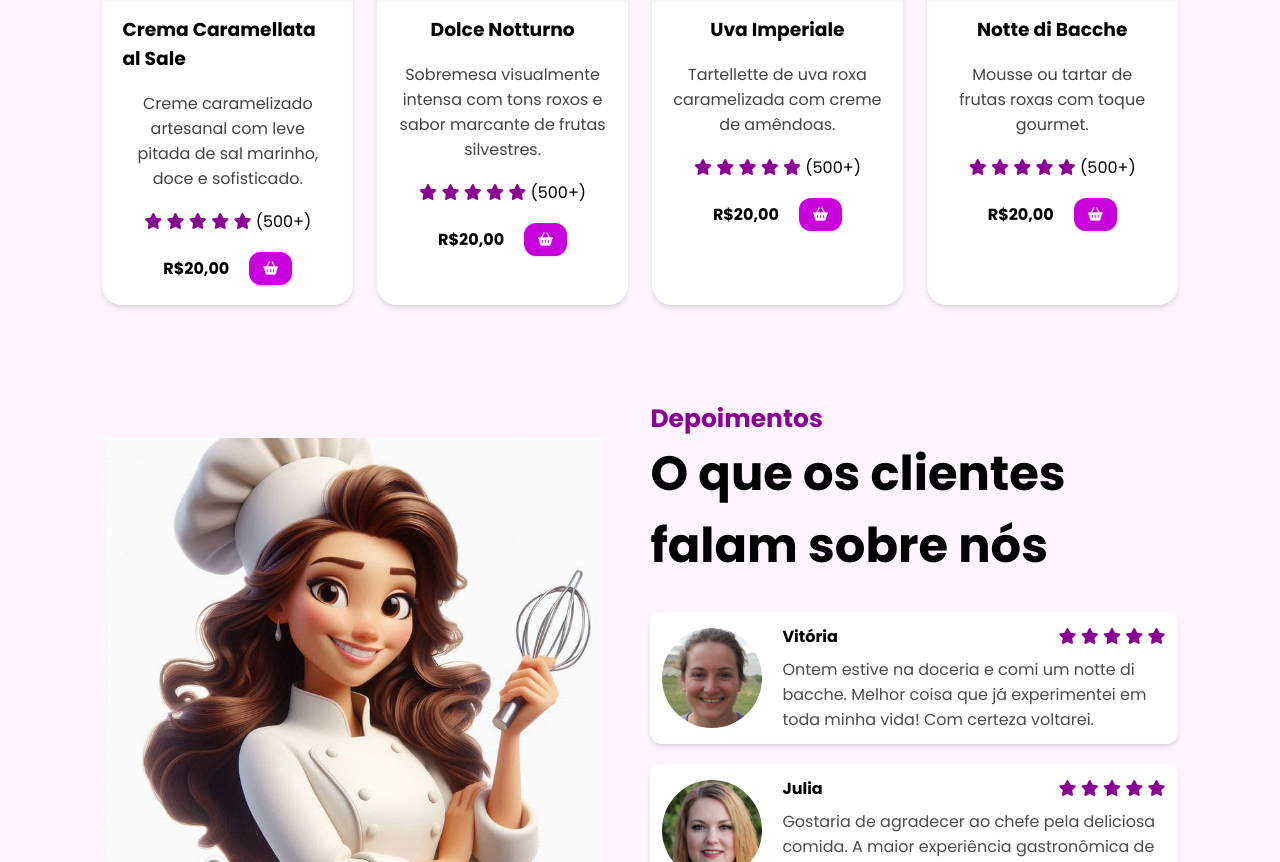
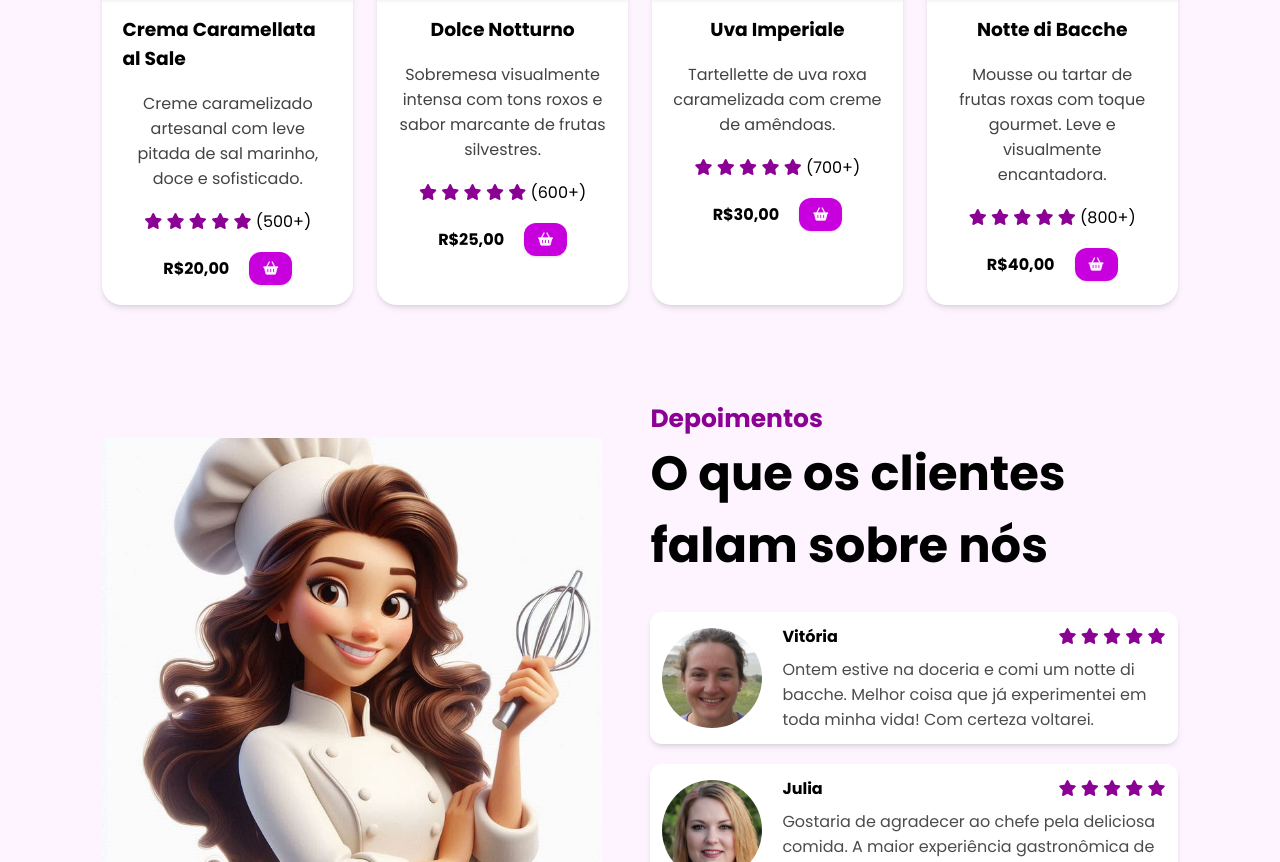
Before and after one commit to JuliaLepiscopo/atelier-douce, a website built with Vite: page index.html in a window 1280 px wide. Shown: the part 1279-2141 px from the top of the page. Built offline with nearby package versions, Linux system fonts and the light colour scheme.

Commit message:
Finish page

```diff
--- a/index.html
+++ b/index.html
@@ -168,11 +168,11 @@
                         <i class="fa-solid fa-star"></i>
                         <i class="fa-solid fa-star"></i>
                         <i class="fa-solid fa-star"></i>
-                        <span>(500+)</span>
+                        <span>(600+)</span>
                     </div>
 
                     <div class="dish-price">
-                        <h4>R$20,00</h4>
+                        <h4>R$25,00</h4>
                         <button class="btn-default">
                             <i class="fa-solid fa-basket-shopping"></i>
                         </button>
@@ -200,11 +200,11 @@
                         <i class="fa-solid fa-star"></i>
                         <i class="fa-solid fa-star"></i>
                         <i class="fa-solid fa-star"></i>
-                        <span>(500+)</span>
+                        <span>(700+)</span>
                     </div>
 
                     <div class="dish-price">
-                        <h4>R$20,00</h4>
+                        <h4>R$30,00</h4>
                         <button class="btn-default">
                             <i class="fa-solid fa-basket-shopping"></i>
                         </button>
@@ -223,7 +223,7 @@
                     </h3>
 
                     <span class="dish-description">
-                        Mousse ou tartar de frutas roxas com toque gourmet.
+                        Mousse ou tartar de frutas roxas com toque gourmet. Leve e visualmente encantadora.
                     </span>
 
                     <div class="dish-rate">
@@ -232,11 +232,11 @@
                         <i class="fa-solid fa-star"></i>
                         <i class="fa-solid fa-star"></i>
                         <i class="fa-solid fa-star"></i>
-                        <span>(500+)</span>
+                        <span>(800+)</span>
                     </div>
 
                     <div class="dish-price">
-                        <h4>R$20,00</h4>
+                        <h4>R$40,00</h4>
                         <button class="btn-default">
                             <i class="fa-solid fa-basket-shopping"></i>
                         </button>
--- a/src/styles/header.css
+++ b/src/styles/header.css
@@ -49,6 +49,7 @@ header{
 
 #mobile_btn{
     display: none;
+    color: #000000;
 }
 
 #mobile_menu{
```
